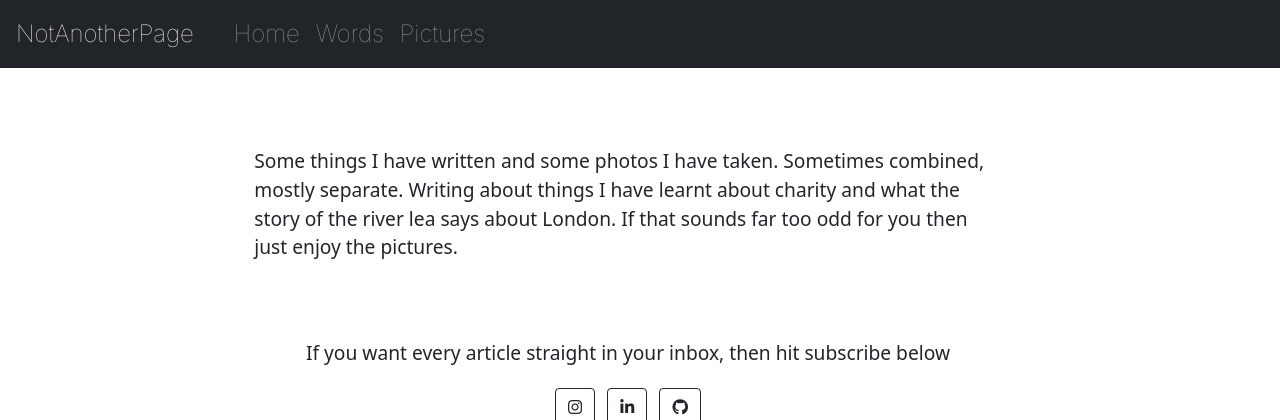
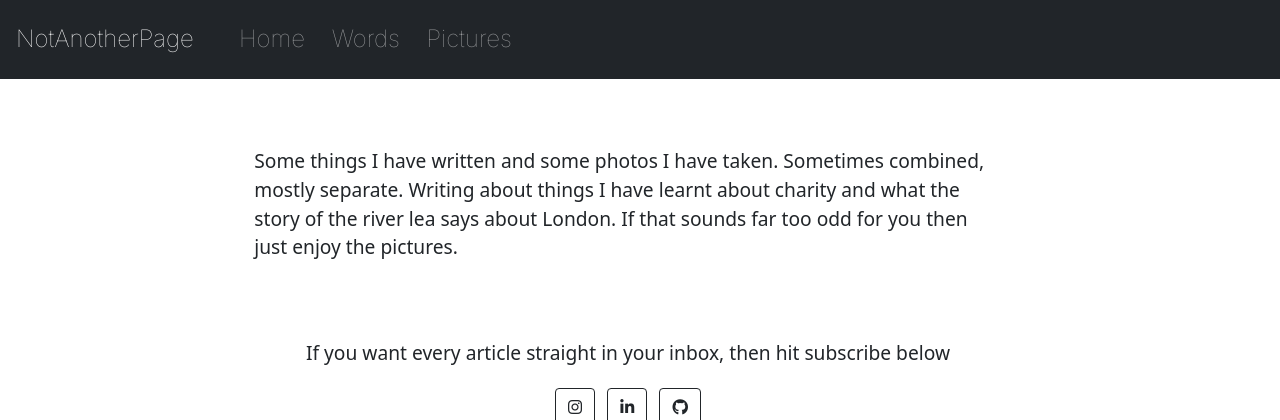
Before and after one commit to 3sam3/Blog, a Flask app: page /home in a window 1280 px wide. Shown: the top 420 px of the page. Run offline with Flask 2, Linux system fonts and the light colour scheme; some libraries are stand-ins or nearby versions.

Commit message:
changed nav styling

```diff
--- a/static/styles.css
+++ b/static/styles.css
@@ -34,6 +34,14 @@
     font-size: 1.5rem;
 }
 
+.nav-item {
+    padding: 2%;
+}
+
+.navbar-toggler-icon {
+    padding: 2%;
+}
+
 .picture-house {
     max-width: 700px;
 }
```
